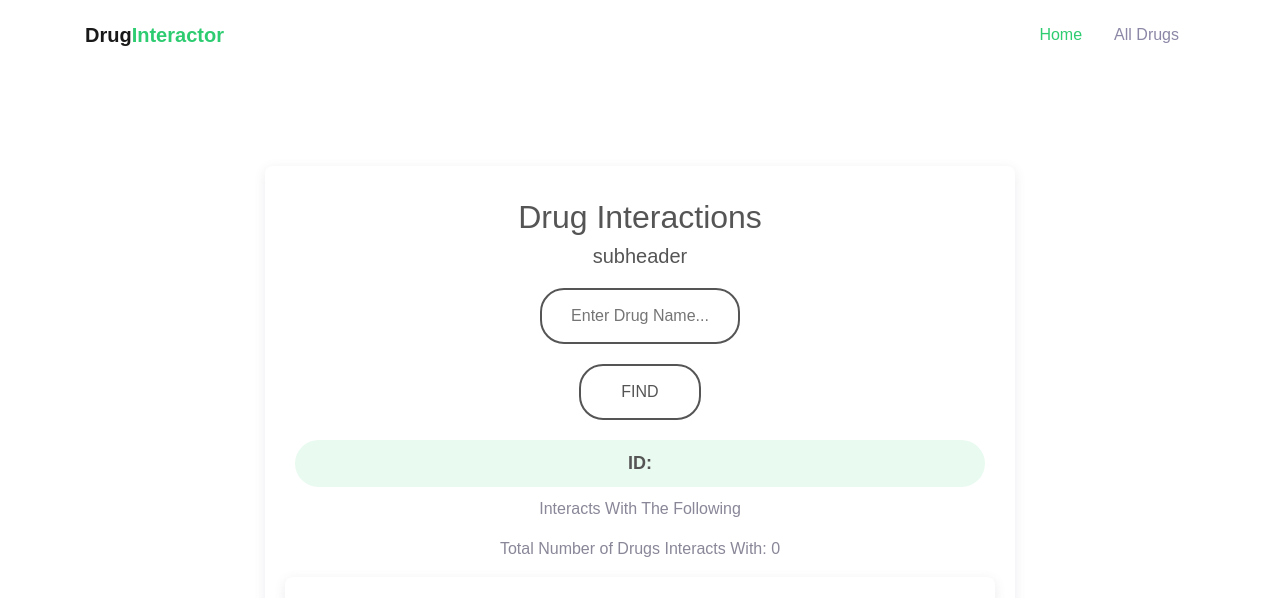
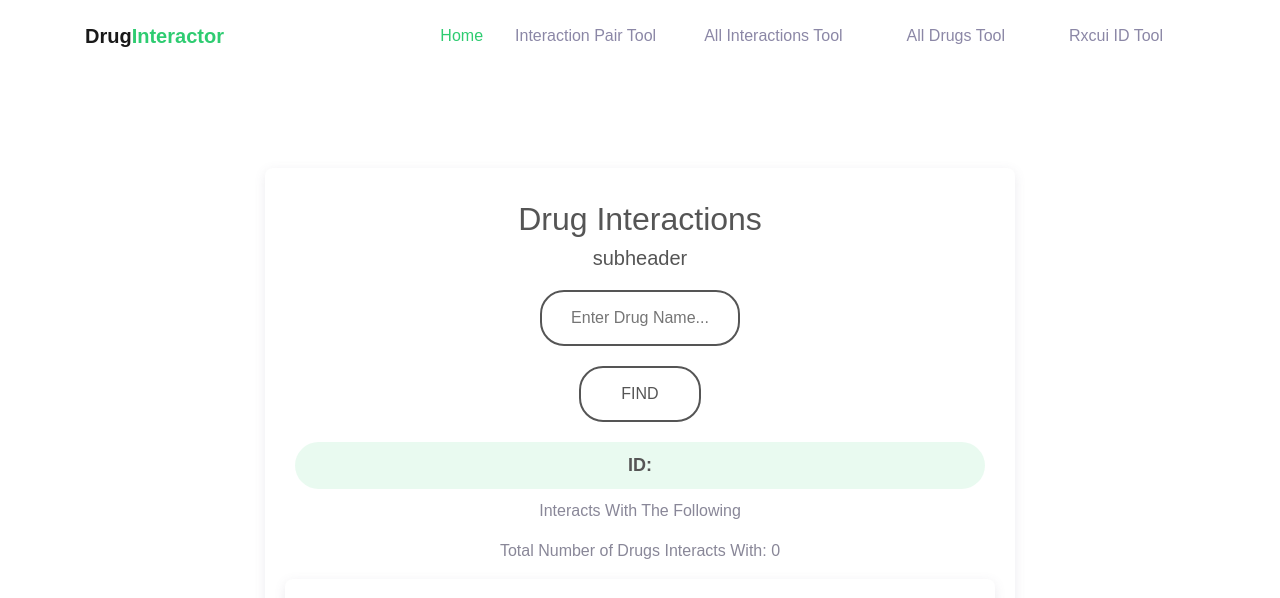
Before and after one commit to Sxlly/Drug-Interactor, a React (Create React App) app: page /getDrugInteraction in a window 1280 px wide. Shown: the top 598 px of the page. Built offline with nearby package versions, Linux system fonts and the light colour scheme.

Commit message:
more routing

```diff
--- a/src/HomePage.js
+++ b/src/HomePage.js
@@ -14,7 +14,7 @@ export default () => {
             <header>
                 <nav className="navbar navbar-expand-lg navbar-light bg-white sticky" data-offset="500">
                     <div className="container">
-                        <a href="#" className="navbar-brand">Drug<span className="text-primary">Interactor</span></a>
+                        <a href="/HomePage" className="navbar-brand">Drug<span className="text-primary">Interactor</span></a>
 
                         <button className="navbar-toggler" data-toggle="collapse" data-target="#navbarContent" aria-controls="navbarContent" aria-expanded="false" aria-label="Toggle navigation">
                             <span className="navbar-toggler-icon"></span>
--- a/src/getDrugInteraction.js
+++ b/src/getDrugInteraction.js
@@ -122,7 +122,7 @@ export default () => {
 
             <nav className="navbar navbar-expand-lg navbar-light bg-white sticky" data-offset="500">
                 <div className="container">
-                    <a href="#" className="navbar-brand">Drug<span className="text-primary">Interactor</span></a>
+                    <a href="/HomePage" className="navbar-brand">Drug<span className="text-primary">Interactor</span></a>
 
                     <button className="navbar-toggler" data-toggle="collapse" data-target="#navbarContent" aria-controls="navbarContent" aria-expanded="false" aria-label="Toggle navigation">
                         <span className="navbar-toggler-icon"></span>
@@ -132,10 +132,19 @@ export default () => {
                     <div className="navbar-collapse collapse" id="navbarContent">
                         <ul className="navbar-nav ml-auto">
                             <li className="nav-item active">
-                                <a className="nav-link" href="">Home</a>
+                                <a className="nav-link" href="/HomePage">Home</a>
                             </li>
                             <li className="nav-item">
-                                <a className="nav-link" href="">All Drugs</a>
+                                <a className="nav-link" href="">Interaction Pair Tool</a>
+                            </li>
+                            <li className="nav-link">
+                                <a className="nav-link" href="/getDrugInteraction">All Interactions Tool</a>
+                            </li>
+                            <li className="nav-link">
+                                <a className="nav-link" href="/AllDrugTerms">All Drugs Tool</a>
+                            </li>
+                            <li className="nav-link">
+                                <a className="nav-link" href="/getRxcuiId">Rxcui ID Tool</a>
                             </li>
                         </ul>
                     </div>
```
